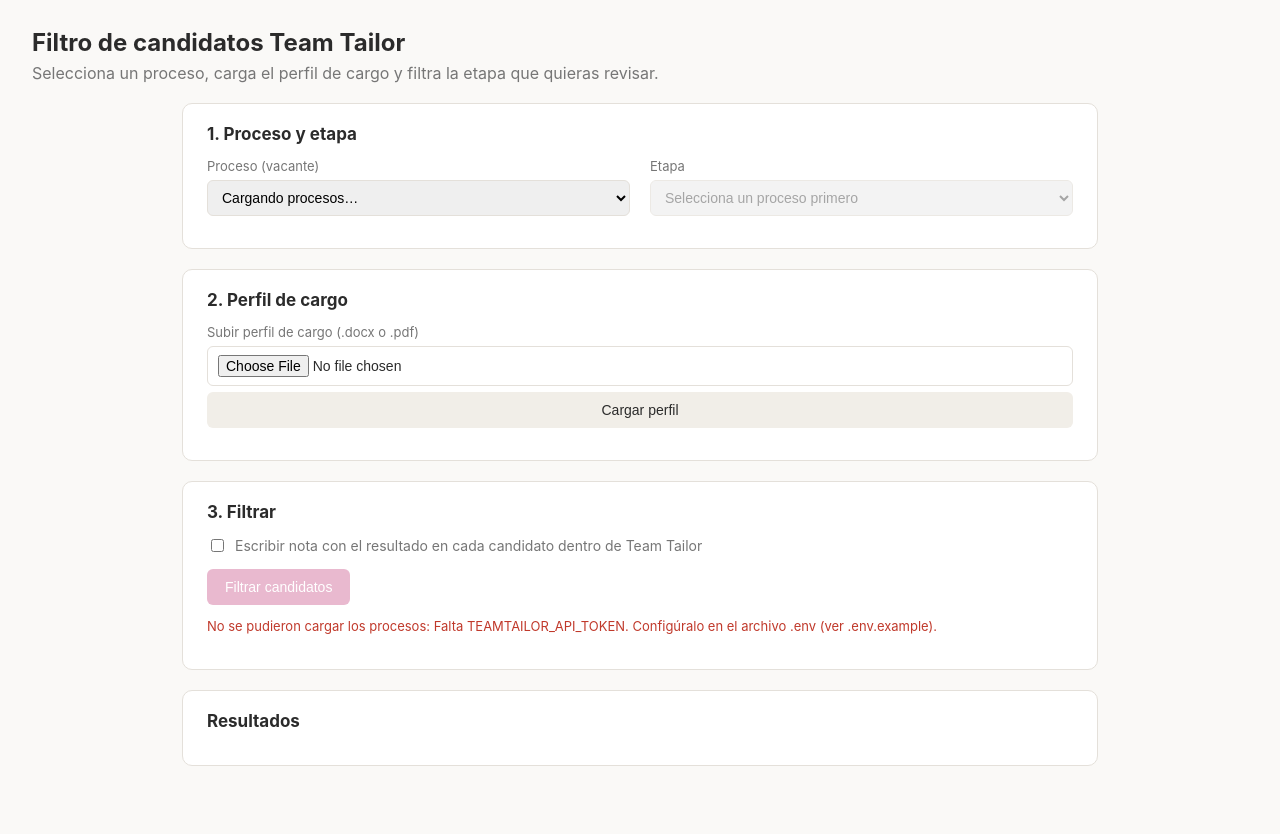
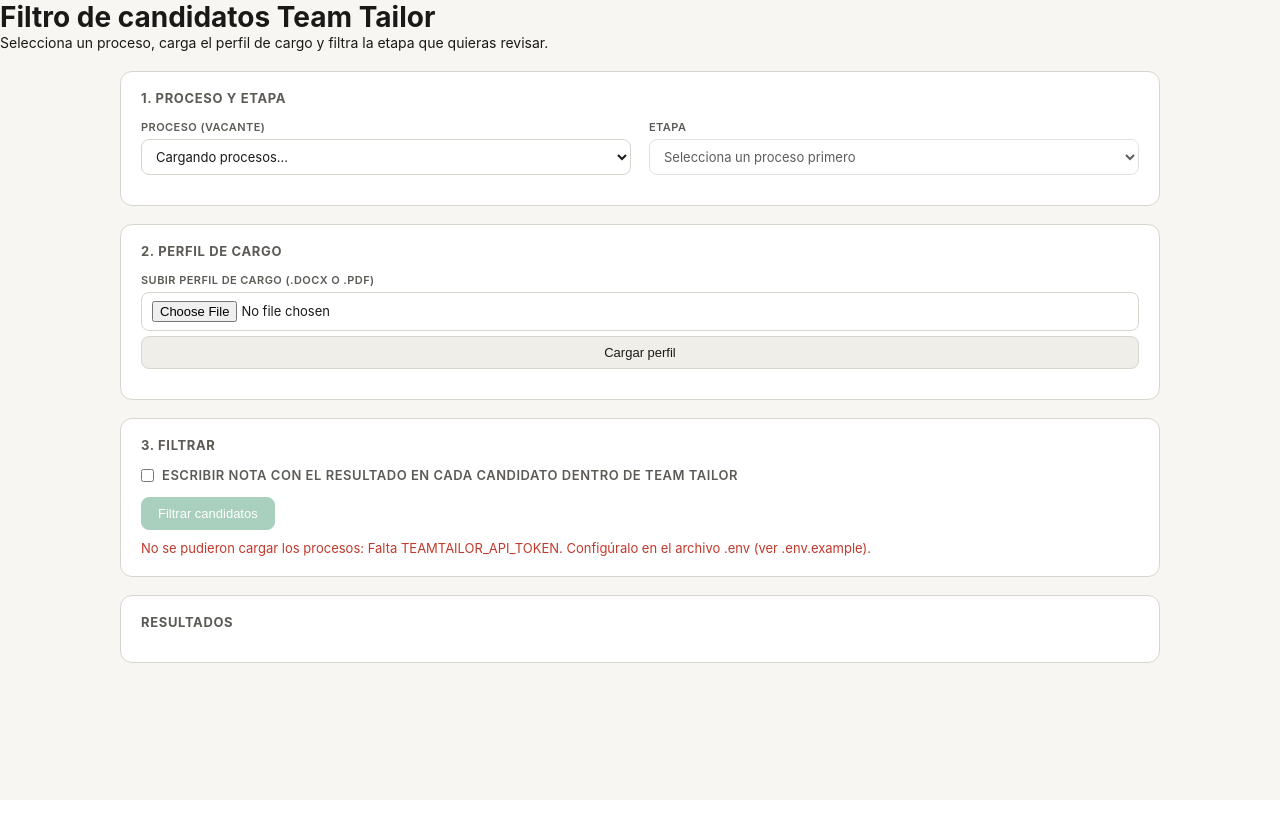
Before and after one commit to geswett/teamtailor-filtro, a Flask app: page / in a window 1280 px wide. After the commit the page ends 663 px from the top, so only its background shows below. Run offline with Flask 3, Linux system fonts and the light colour scheme.

Commit message:
Update style.css

```diff
--- a/static/style.css
+++ b/static/style.css
@@ -1,63 +1,96 @@
+/* Paleta y estilo alineados con el resto de las herramientas internas de
+   Puelche HC (ver https://geswett.github.io/puelche-procesos/). */
+* { box-sizing: border-box; margin: 0; padding: 0; }
+
 :root {
-  --pink: #e6247a;
-  --pink-dark: #c01862;
-  --bg: #faf9f7;
-  --card-bg: #ffffff;
-  --border: #e4e0da;
-  --text: #2b2b2b;
-  --muted: #767676;
-  --alto: #1f9d55;
-  --medio: #d68a00;
-  --bajo: #c0392b;
-}
-
-* {
-  box-sizing: border-box;
+  --bg: #F7F6F3;
+  --surface: #FFFFFF;
+  --surface2: #F0EEE9;
+  --border: #D8D5CE;
+  --border2: #C8C5BD;
+  --text: #1A1917;
+  --text2: #5C5A55;
+  --text3: #9A9891;
+  --accent: #1A6B4A;
+  --accent-bg: #E5F4EE;
+  --blue: #1A4D8F;
+  --blue-bg: #E5EEFA;
+  --amber: #7A4F0A;
+  --amber-bg: #FDF0D8;
+  --red: #8F1A1A;
+  --red-bg: #FAE5E5;
+  --shadow: 0 2px 12px rgba(0, 0, 0, 0.08);
+  --radius: 8px;
+  --radius-lg: 12px;
 }
 
 body {
-  margin: 0;
-  font-family: -apple-system, BlinkMacSystemFont, "Segoe UI", Helvetica, Arial, sans-serif;
+  font-family: -apple-system, BlinkMacSystemFont, "Segoe UI", sans-serif;
+  font-size: 14px;
+  color: var(--text);
   background: var(--bg);
-  color: var(--text);
+  min-height: 100vh;
 }
 
-header {
-  padding: 28px 32px 12px;
+/* TOPBAR */
+.topbar {
+  background: var(--surface);
+  border-bottom: 1px solid var(--border);
+  padding: 10px 20px;
+  display: flex;
+  align-items: center;
+  gap: 14px;
+  position: sticky;
+  top: 0;
+  z-index: 100;
+  flex-wrap: wrap;
 }
 
-header h1 {
-  margin: 0 0 6px;
-  font-size: 24px;
+.topbar .logo-img {
+  height: 34px;
+  width: auto;
+  display: block;
 }
 
-.subtitle {
-  color: var(--muted);
-  margin: 0;
+.topbar .app-title {
+  font-size: 15px;
+  font-weight: 600;
+  color: var(--text);
+  white-space: nowrap;
+}
+
+.topbar .app-subtitle {
+  font-size: 12px;
+  color: var(--text3);
+  white-space: nowrap;
 }
 
 main {
-  max-width: 980px;
+  max-width: 1080px;
   margin: 0 auto;
-  padding: 8px 32px 48px;
+  padding: 20px 20px 48px;
 }
 
 .card {
-  background: var(--card-bg);
+  background: var(--surface);
   border: 1px solid var(--border);
-  border-radius: 10px;
-  padding: 20px 24px;
-  margin-bottom: 20px;
+  border-radius: var(--radius-lg);
+  padding: 18px 20px;
+  margin-bottom: 18px;
 }
 
 .card h2 {
-  margin-top: 0;
-  font-size: 17px;
+  margin: 0 0 14px;
+  font-size: 13px;
+  font-weight: 700;
+  color: var(--text2);
+  text-transform: uppercase;
+  letter-spacing: 0.05em;
 }
 
 .row {
   display: flex;
-  gap: 20px;
+  gap: 18px;
   flex-wrap: wrap;
 }
 
@@ -66,52 +99,75 @@ main {
   min-width: 220px;
   display: flex;
   flex-direction: column;
-  gap: 6px;
+  gap: 5px;
   margin-bottom: 12px;
 }
 
 label {
-  font-size: 13px;
-  color: var(--muted);
+  font-size: 11px;
+  font-weight: 600;
+  color: var(--text2);
+  text-transform: uppercase;
+  letter-spacing: 0.04em;
 }
 
 select, input[type="text"], input[type="number"], input[type="file"] {
   padding: 8px 10px;
   border: 1px solid var(--border);
-  border-radius: 6px;
-  font-size: 14px;
+  border-radius: var(--radius);
+  background: var(--surface);
+  color: var(--text);
+  font-size: 13px;
+  font-family: inherit;
+  outline: none;
+  transition: border-color .15s;
+}
+
+select:focus, input:focus {
+  border-color: var(--accent);
 }
 
 .btn {
-  border: none;
-  border-radius: 6px;
-  padding: 10px 18px;
-  font-size: 14px;
+  border: 1px solid var(--border);
+  border-radius: var(--radius);
+  padding: 8px 16px;
+  font-size: 13px;
+  font-weight: 500;
   cursor: pointer;
+  background: var(--surface);
+  color: var(--text);
+  transition: all .15s;
+}
+
+.btn:hover {
+  border-color: var(--border2);
+  background: var(--surface2);
 }
 
 .btn.primary {
-  background: var(--pink);
-  color: white;
+  background: var(--accent);
+  color: #fff;
+  border-color: var(--accent);
 }
 
 .btn.primary:hover {
-  background: var(--pink-dark);
+  background: #155c3f;
 }
 
 .btn.primary:disabled {
-  background: #e9b9cf;
+  background: #A9CFBE;
+  border-color: #A9CFBE;
   cursor: not-allowed;
 }
 
 .btn.secondary {
-  background: #f1eee8;
-  color: var(--text);
+  background: var(--surface2);
+  border-color: var(--border);
 }
 
 .requirements-editor {
   margin-top: 16px;
-  border-top: 1px dashed var(--border);
+  border-top: 1px solid var(--border);
   padding-top: 16px;
 }
 
@@ -124,20 +180,29 @@ select, input[type="text"], input[type="number"], input[type="file"] {
   display: flex;
   align-items: center;
   gap: 8px;
-  font-size: 14px;
+  font-size: 13px;
   margin-bottom: 14px;
+  color: var(--text2);
 }
 
 .status-msg {
-  color: var(--muted);
+  color: var(--text2);
   font-size: 13px;
   min-height: 18px;
+  margin-top: 10px;
 }
 
 .results-summary {
-  font-size: 14px;
-  color: var(--muted);
+  font-size: 13px;
+  color: var(--text2);
   margin-bottom: 12px;
+}
+
+.table-wrap {
+  overflow-x: auto;
+  border: 1px solid var(--border);
+  border-radius: var(--radius-lg);
+  background: var(--surface);
 }
 
 .results-table {
```
Also changed, not shown: other parts of static/style.css (+34 -12 lines).
